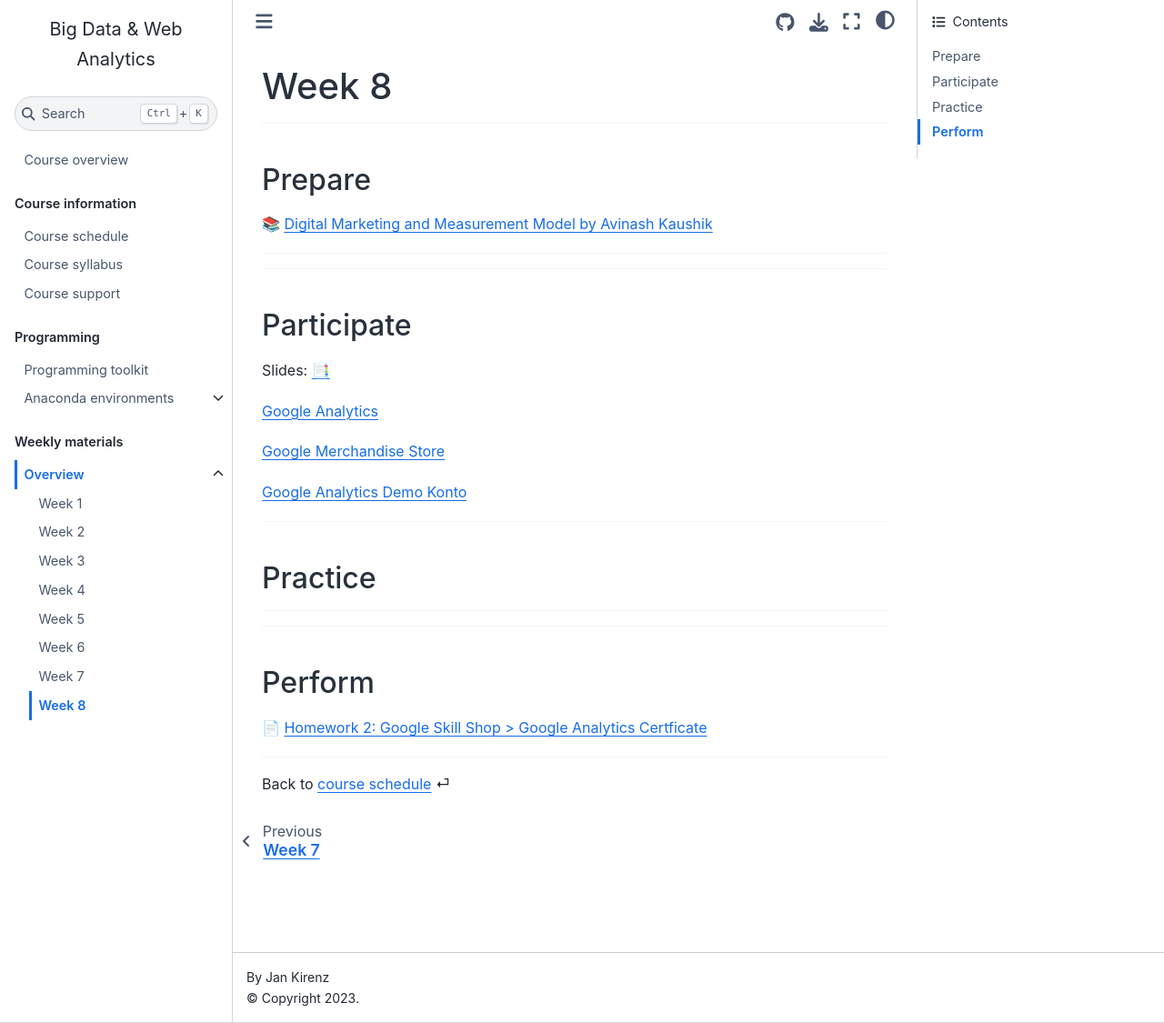
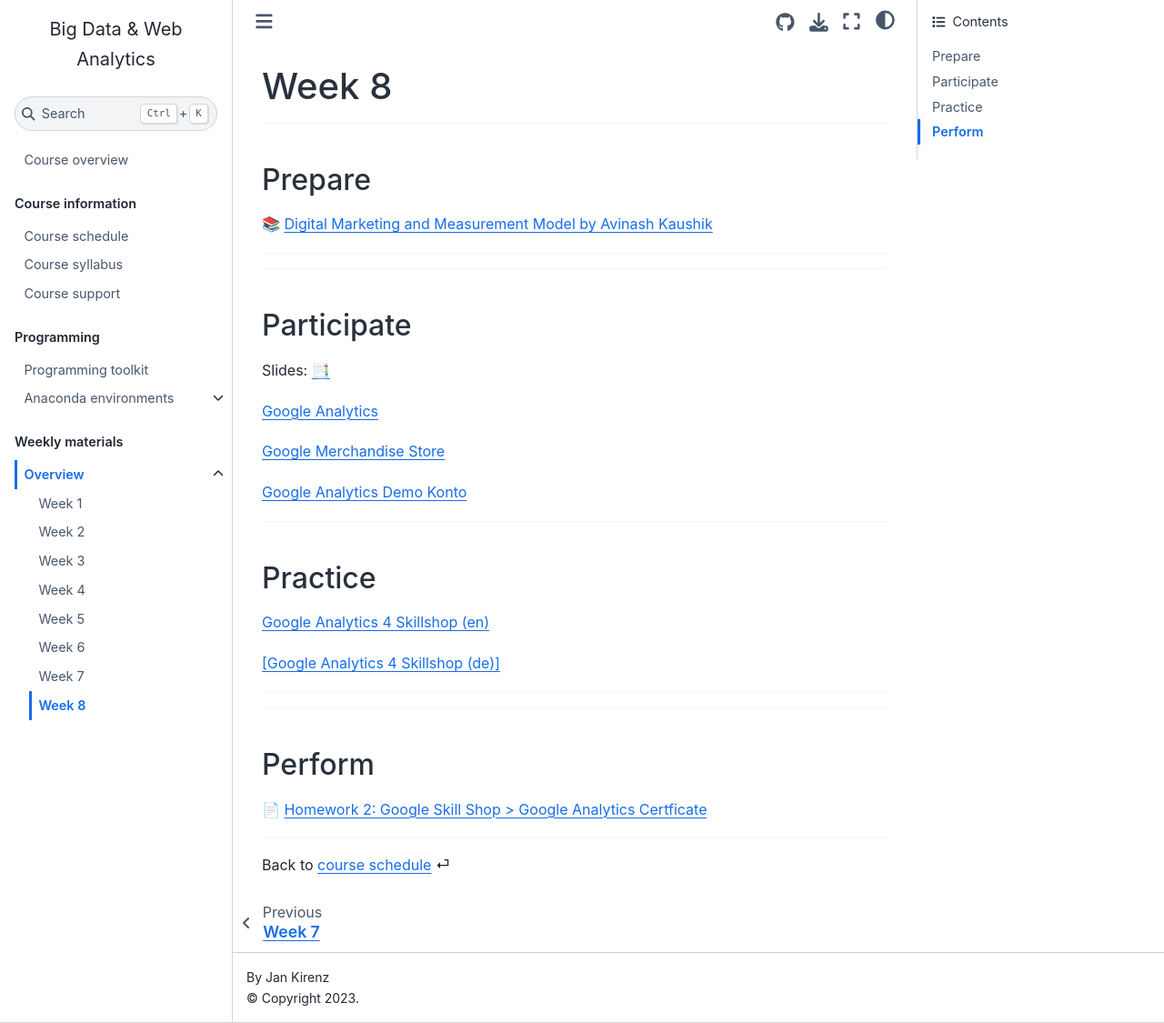
Before and after one commit to om2-ws22/website, a Jupyter Book: the page built from weeks/week8.md, in a window 1280 px wide and 1125 px high. Shown: the whole window at 91% size. Built offline with Jupyter Book 1.0.4 settings and Sphinx 7.4.7 and the Sphinx Book theme 1.1.4, drawn with Linux system fonts in a browser that asks for light colours; comment, search, counter and statistics services are not loaded.

Commit message:
Update week8.md

```diff
--- a/weeks/week8.md
+++ b/weeks/week8.md
@@ -36,7 +36,9 @@
 (practice)=
 ## Practice
 
+[Google Analytics 4 Skillshop (en)](https://skillshop.exceedlms.com/student/catalog/list?category_ids=6431-google-analytics-4)
 
+[[Google Analytics 4 Skillshop (de)]](https://skillshop.exceedlms.com/student/catalog/list?category_ids=6433-google-analytics-4)
 
 ---
 
```
